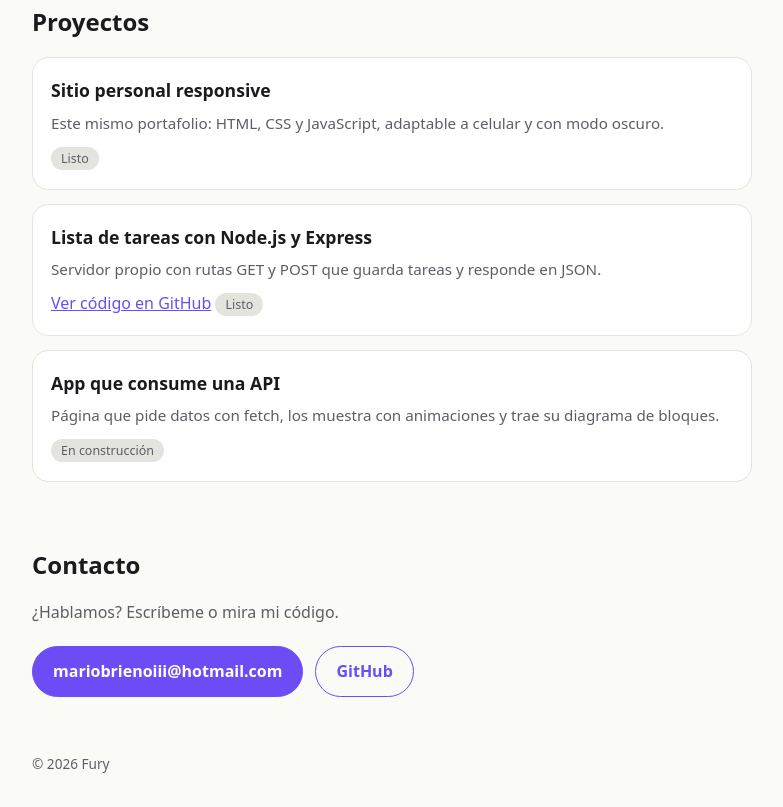
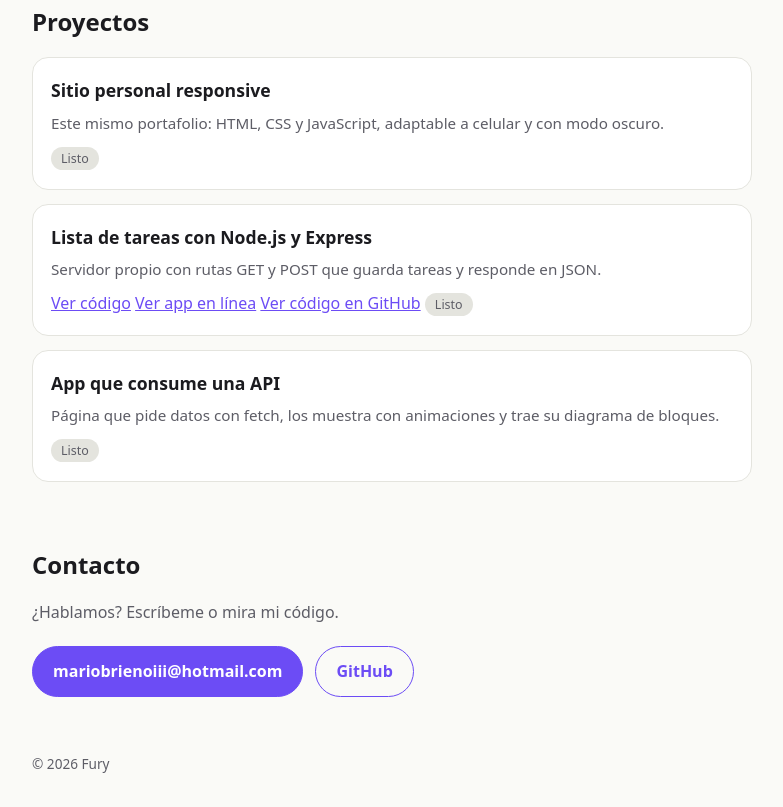
Before and after one commit to fury-libre/Portafolio, a plain HTML site: page index.html in a window 1280 px wide. Shown: the part 691-1498 px from the top of the page, without its empty margins (248-1031 px from the left). Drawn offline with Linux system fonts and the light colour scheme.

Commit message:
Actualiza proyectos

```diff
--- a/index.html
+++ b/index.html
@@ -80,13 +80,15 @@ a{color:var(--accent)}
       <article class="card">
         <h3>Lista de tareas con Node.js y Express</h3>
         <p>Servidor propio con rutas GET y POST que guarda tareas y responde en JSON.</p>
+        <a href="https://github.com/fury-libre/app-api">Ver código</a>
+<a href="https://fury-libre.github.io/app-api/">Ver app en línea</a>
         <a href="https://github.com/fury-libre/lista-de-tareas">Ver código en GitHub</a>
         <span class="tag">Listo</span>
       </article>
       <article class="card">
         <h3>App que consume una API</h3>
         <p>Página que pide datos con fetch, los muestra con animaciones y trae su diagrama de bloques.</p>
-        <span class="tag">En construcción</span>
+        <span class="tag">Listo</span>
       </article>
     </div>
   </section>
```
